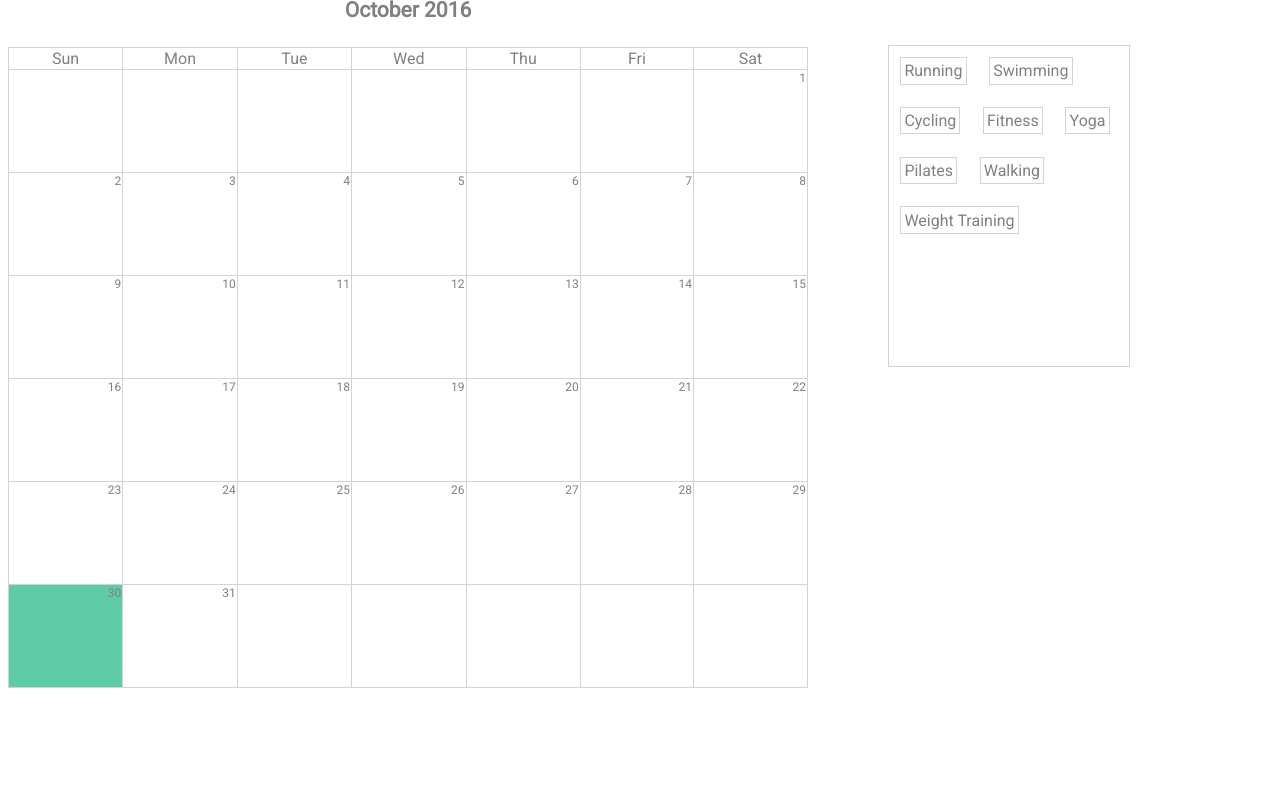
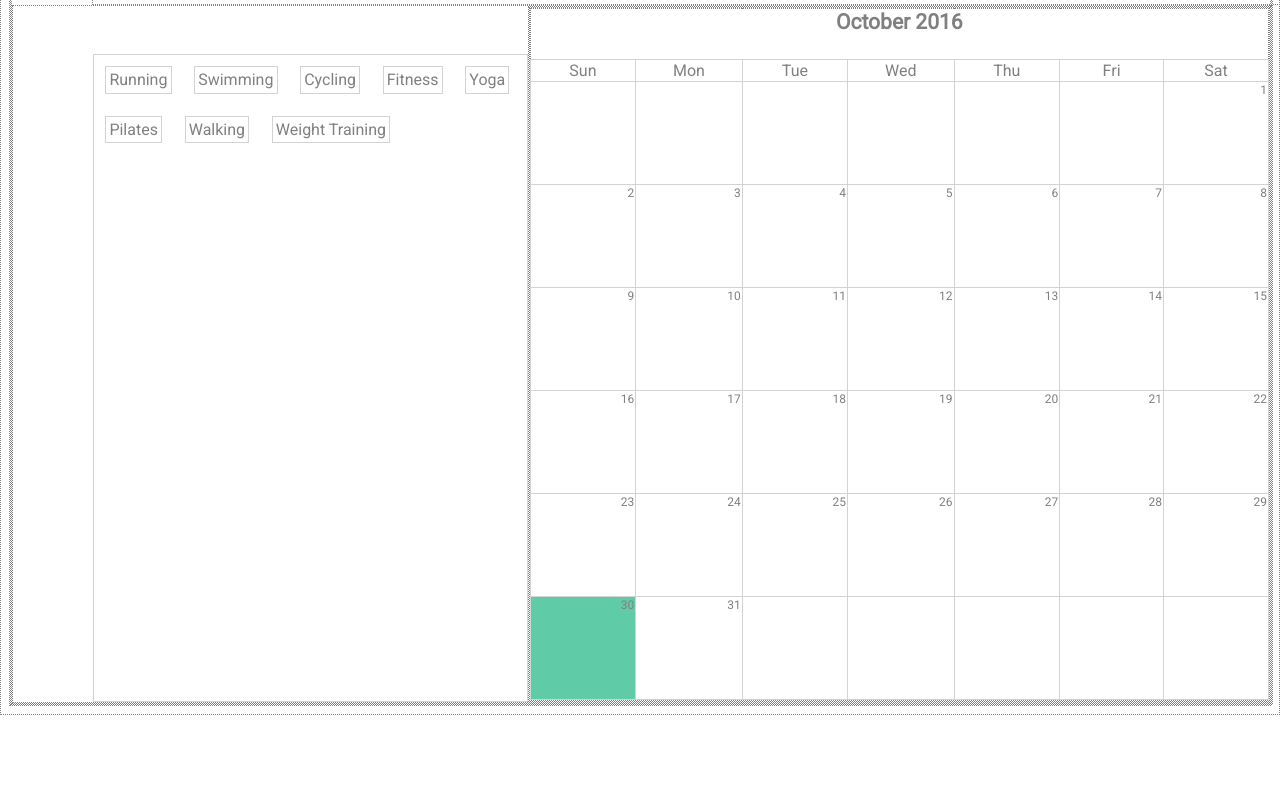
Before and after one commit to MagdalenaLysiak/Calometer, a website: page index.html in a window 1280 px wide. Shown: the part 131-936 px from the top of the page. After the commit the page ends 846 px from the top, so only its background shows below. Drawn offline with nearby package versions, Linux system fonts and the light colour scheme.

Commit message:
Poprawka Marcina

```diff
--- a/gulpfile.js
+++ b/gulpfile.js
@@ -3,19 +3,23 @@ var jshint = require('gulp-jshint');
 var sass = require('gulp-sass');
 
 gulp.task('jshint', function() {
-return gulp.src('js/*.js').pipe(jshint()).pipe(jshint.reporter('default'));
+    return gulp.src('js/*.js').pipe(jshint()).pipe(jshint.reporter('default'));
 });
 
 gulp.task('sass', function() {
-return gulp.src('scss/*.scss').pipe(sass({errLogToConsole: true,
-                                          outputStyle: 'expanded',
-                                          sourceComments: 'map'
+    return gulp.src('scss/*.scss').pipe(sass({
+        errLogToConsole: true,
+        outputStyle: 'expanded',
+        sourceComments: 'map'
 
-                                         })).pipe(gulp.dest('css'))
+    })).pipe(gulp.dest('css'))
 });
 
-gulp.task('watch', function(){
-gulp.watch('scss/*.scss', ['sass']);
+gulp.task('watch', function() {
+    gulp.watch('scss/*.scss', ['sass']);
 
 
 });
+
+
+gulp.task('default', ['watch']);
--- a/index.html
+++ b/index.html
@@ -19,11 +19,13 @@
         <div class="menu"></div>
     </header>
     <div class="container">
+
         <div class="cal_buttons">
              <button class="btn_left"><img src="images/icons/arrow_left.svg"/></button>
              <button class="btn_right"><img src="images/icons/arrow_right.svg"/></button>
         </div>
 
+        <div class="workspace">
         <div class="activity_menu" ondrop="drop(event)" ondragover="allowDrop(event)">
             <div id="run" class="activities" draggable="true" ondragstart="drag(event)">Running</div>
             <div id="swim" class="activities" draggable="true" ondragstart="drag(event)">Swimming</div>
@@ -33,13 +35,14 @@
             <div id="pilates" class="activities" draggable="true" ondragstart="drag(event)">Pilates</div>
             <div id="walk" class="activities" draggable="true" ondragstart="drag(event)">Walking</div>
             <div id="core" class="activities" draggable="true" ondragstart="drag(event)">Weight Training</div>
-        </div>
+        </div> <!-- /.activity_menu -->
+
         <div class="cal_canvas">
             <div class="calendar"></div>
-            </div>
+        </div> <!-- /.cal_canvas -->
+        </div> <!-- /.workspace -->
 
-        <main
-        </div>
-        </div>
+    </div>
+    </div>
 </body>
 </html>
--- a/scss/_main_calendar.scss
+++ b/scss/_main_calendar.scss
@@ -44,14 +44,11 @@ td{
 //menu
 .activity_menu{
     @include cell;
-    display: inline-block;
-    width: 15em;
-    height: 20em;
     margin: 3em 0 0 5em;
 }
 .cal_canvas{
-    width: 50em;
-    height: 50em;
+    width: 100%;
+    height: 100%;
     display: inline;
     float: left;
 }
--- a/scss/main.scss
+++ b/scss/main.scss
@@ -5,9 +5,14 @@
 @import'main_calendar';
 @import'footer';
 
+$DEBUG: true;
+
 * {
     font-family: 'Roboto', sans-serif;
     color: $fontColor;
+    @if $DEBUG {
+        border: 1px dotted gray;
+    }
 }
 .main_container{
     width: 100%;
@@ -19,7 +24,10 @@
 }
 .container {
     width: 100%;
-    height: auto;
+}
+
+.workspace {
+    display: flex;
     flex-direction: row;
     justify-content: center;
 }
```
Also changed, not shown: package.json (added, +23 -0 lines), css/main.css.
